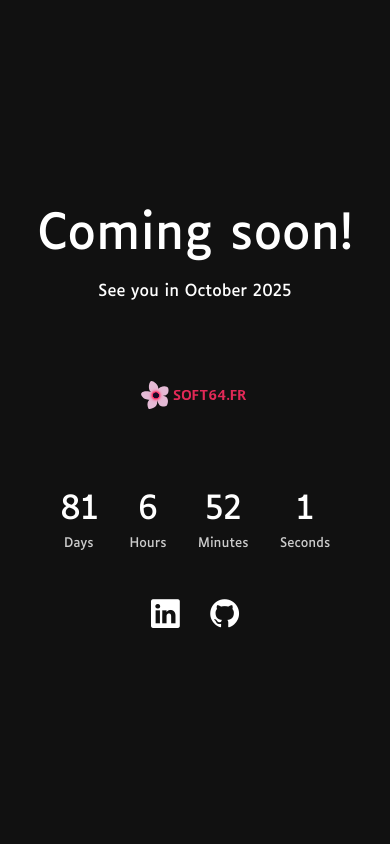
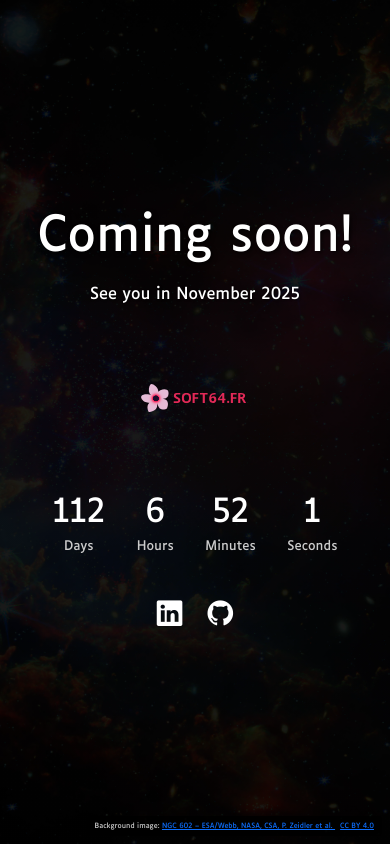
Before and after one commit to soft64fr/soft64fr.github.io, a plain HTML site: page index.html in a window 390 px wide. Drawn offline with nearby package versions, Linux system fonts and the light colour scheme.

Commit message:
refactor: Externalise CSS, update countdown date, and add image credits
- Moved inline styles to external `style.css` for better maintainability
- Updated countdown target date from October to November 2025
- Set background image with overlay for improved visuals
- Added credits section for background image with CC BY 4.0 license
- Improved accessibility and layout responsiveness

```diff
--- a/index.html
+++ b/index.html
@@ -2,87 +2,19 @@
 <html lang="en">
 
 <head>
-  <meta charset="UTF-8">
-  <meta name="viewport" content="width=device-width, initial-scale=1">
+  <meta charset="UTF-8" />
+  <meta name="viewport" content="width=device-width, initial-scale=1" />
   <title>Soft64.fr</title>
-  <link href="https://cdn.jsdelivr.net/npm/bootstrap@5.3.3/dist/css/bootstrap.min.css" rel="stylesheet">
-  <link href="https://cdn.jsdelivr.net/npm/bootstrap-icons@1.11.3/font/bootstrap-icons.css" rel="stylesheet">
-  <style>
-    /* Importing Luciole font */
-    @font-face {
-      font-family: "Luciole";
-      src: url("fonts/Luciole-Regular.woff2") format("woff2");
-      font-weight: normal;
-      font-style: normal;
-    }
-
-    @font-face {
-      font-family: "Luciole";
-      src: url("fonts/Luciole-Bold.woff2") format("woff2");
-      font-weight: bold;
-      font-style: normal;
-    }
-
-    body {
-      background: #111;
-      color: #fff;
-      text-align: center;
-      height: 100vh;
-      display: flex;
-      flex-direction: column;
-      justify-content: center;
-      font-family: "Luciole", sans-serif;
-    }
-
-    h1 {
-      font-size: 3rem;
-      margin-bottom: 1rem;
-    }
-
-    #countdown {
-      font-size: 2rem;
-      margin-top: 1rem;
-    }
-
-    .time-box {
-      display: inline-block;
-      margin: 0 10px;
-    }
-
-    .time-box span {
-      display: block;
-    }
-
-    .label {
-      font-size: 0.8rem;
-      color: #ccc;
-    }
-
-    .social-icons {
-      margin-top: 2rem;
-    }
-
-    .social-icons a {
-      color: #fff;
-      margin: 0 10px;
-      font-size: 1.8rem;
-      transition: transform 0.2s;
-      text-decoration: none;
-    }
-
-    .social-icons a:hover {
-      transform: scale(1.2);
-      color: #0a66c2;
-      /* LinkedIn blue on hover as default */
-    }
-  </style>
+  <link href="https://cdn.jsdelivr.net/npm/bootstrap@5.3.3/dist/css/bootstrap.min.css" rel="stylesheet" />
+  <link href="https://cdn.jsdelivr.net/npm/bootstrap-icons@1.11.3/font/bootstrap-icons.css" rel="stylesheet" />
+  <link href="style.css" rel="stylesheet" />
 </head>
 
 <body>
   <main>
     <h1>Coming soon!</h1>
-    <p>See you in October 2025</p>
-    <img src="/logo.svg" alt="Site logo" style="width: 150px; height: auto">
+    <p>See you in November 2025</p>
+    <img src="/logo.svg" alt="Site logo" style="width: 9.375rem; height: auto;" />
     <div id="countdown">
       <div class="time-box">
         <span id="days">0</span>
@@ -102,7 +34,6 @@
       </div>
     </div>
 
-    <!-- Social icons -->
     <div class="social-icons">
       <a href="https://linkedin.com/in/yl2025" target="_blank" rel="noopener noreferrer" aria-label="LinkedIn">
         <i class="bi bi-linkedin"></i>
@@ -111,10 +42,23 @@
         <i class="bi bi-github"></i>
       </a>
     </div>
+
+    <div class="credit">
+      <small>
+        Background image:
+        <a href="https://esawebb.org/images/weic2425c/" target="_blank" rel="noopener noreferrer">
+          NGC 602 – ESA/Webb, NASA, CSA, P. Zeidler et al.
+        </a>
+        &nbsp;
+        <a href="https://creativecommons.org/licenses/by/4.0/" target="_blank" rel="noopener noreferrer">
+          CC BY 4.0
+        </a>
+      </small>
+    </div>
   </main>
 
   <script>
-    const targetDate = new Date("2025-10-01T00:00:00").getTime();
+    const targetDate = new Date("2025-11-01T00:00:00").getTime();
 
     const countdown = () => {
       const now = new Date().getTime();
@@ -136,7 +80,7 @@
       document.getElementById("seconds").textContent = seconds;
     };
 
-    countdown(); // Initial call
+    countdown();
     setInterval(countdown, 1000);
   </script>
 </body>
--- /dev/null
+++ b/style.css
@@ -0,0 +1,99 @@
+@font-face {
+  font-family: "Luciole";
+  src: url("fonts/Luciole-Regular.woff2") format("woff2");
+  font-weight: normal;
+  font-style: normal;
+}
+
+@font-face {
+  font-family: "Luciole";
+  src: url("fonts/Luciole-Bold.woff2") format("woff2");
+  font-weight: bold;
+  font-style: normal;
+}
+
+body {
+  background: #111;
+  background:
+    linear-gradient(rgba(0, 0, 0, 0.9), rgba(0, 0, 0, 0.9)),
+    url('webb-NGC\ 602.jpg');
+  background-size: cover;
+  background-position: center;
+  background-repeat: no-repeat;
+  min-height: 100vh;
+  color: #fff;
+  text-align: center;
+  display: flex;
+  flex-direction: column;
+  justify-content: center;
+  align-items: center;
+  font-family: "Luciole", sans-serif;
+  margin: 0;
+  padding: 2rem 1rem;
+  box-sizing: border-box;
+}
+
+main {
+  margin: 0;
+}
+
+h1 {
+  font-size: 3rem;
+  margin: 2rem 0 1rem 0;
+  text-shadow: 0.125rem 0.125rem 0.25rem rgba(0, 0, 0, 0.7);
+}
+
+p {
+  text-shadow: 0.0625rem 0.0625rem 0.125rem rgba(0, 0, 0, 0.7);
+}
+
+#countdown {
+  font-size: 2rem;
+  margin-top: 1rem;
+}
+
+.time-box {
+  display: inline-block;
+  margin: 0 0.625rem;
+}
+
+.time-box span {
+  display: block;
+}
+
+.label {
+  font-size: 0.8rem;
+  color: #ccc;
+}
+
+.social-icons {
+  margin: 2rem 0;
+}
+
+.social-icons a {
+  font-size: 1.6rem;
+  margin: 0 0.5rem;
+  color: #fff;
+  transition: transform 0.2s;
+  text-decoration: none;
+}
+
+.social-icons a:hover {
+  transform: scale(1.1);
+  color: #87CEEB;
+}
+
+.credit {
+  position: fixed;
+  bottom: 0.5rem;
+  right: 0.5rem;
+  font-size: 0.5rem;
+  color: #ccc;
+  background-color: rgba(0, 0, 0, 0.8);
+  padding: 0.25rem 0.5rem;
+  border-radius: 0.25rem;
+  max-width: 100%; /* ou une valeur plus large si besoin */
+  font-weight: 300;
+  white-space: normal; /* permet retour à la ligne si trop long */
+  z-index: 1000;
+}
```
Also changed, not shown: webb-NGC 602.jpg (added).
